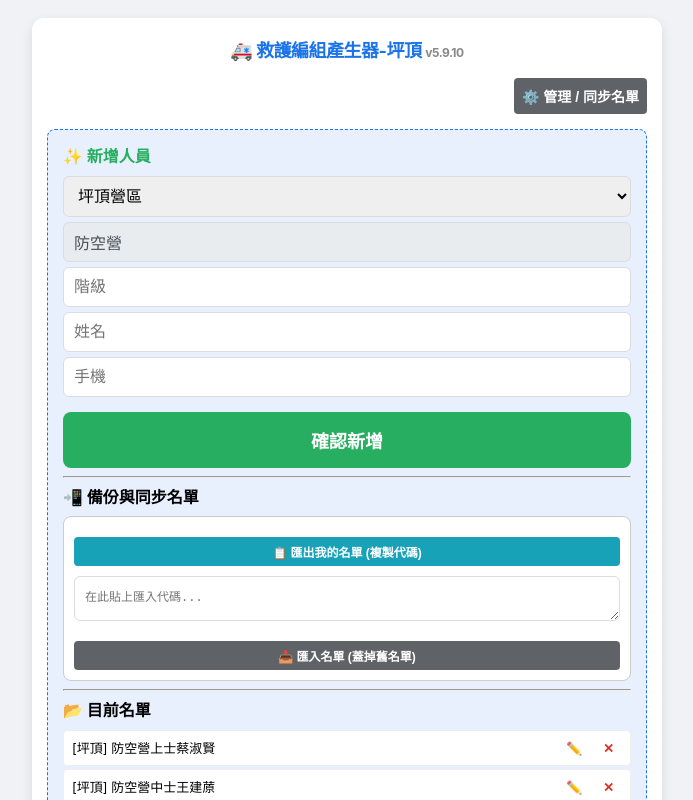
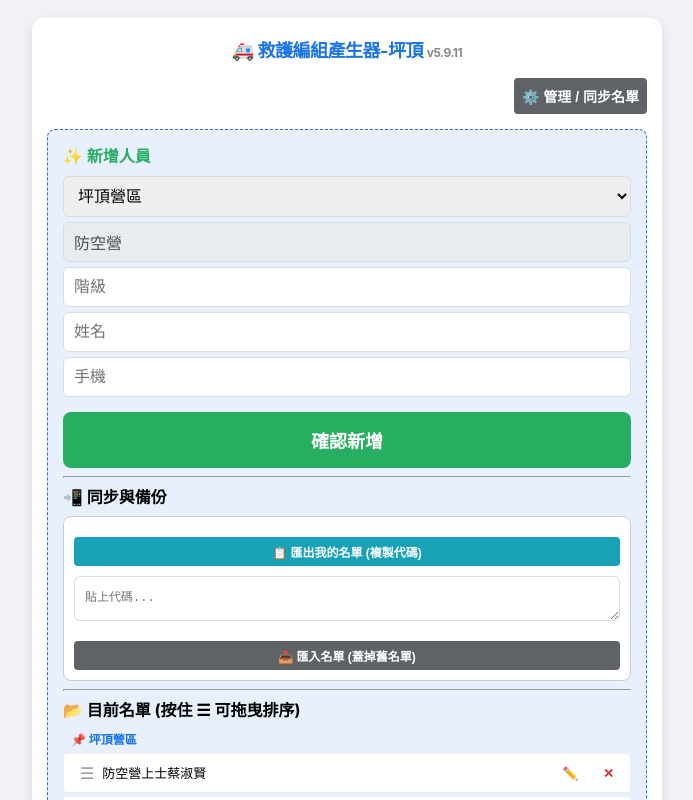
Before and after one commit to chia2155-ux/rollcall, a plain HTML site: page report.html in a window 1280 px wide. Both pictures are taken after a click on the button "⚙️ 管理 / 同步名單". Shown: the top 800 px of the page, without its empty margins (293-986 px from the left). Drawn offline with nearby package versions, Linux system fonts and the light colour scheme.

Commit message:
Update report.html

```diff
--- a/report.html
+++ b/report.html
@@ -3,7 +3,9 @@
 <head>
     <meta charset="UTF-8">
     <meta name="viewport" content="width=device-width, initial-scale=1.0">
-    <title>🚑 救護編組產生器-坪頂 (v5.9.10)</title>
+    <title>🚑 救護編組產生器-坪頂 (v5.9.11)</title>
+    <!-- 引入支援手機拖拉排序的套件 -->
+    <script src="https://cdn.jsdelivr.net/npm/sortablejs@1.15.0/Sortable.min.js"></script>
     <style>
         body { font-family: -apple-system, sans-serif; padding: 10px; background-color: #f0f2f5; line-height: 1.4; }
         .container { max-width: 600px; margin: auto; background: white; padding: 15px; border-radius: 12px; box-shadow: 0 4px 12px rgba(0,0,0,0.1); }
@@ -18,6 +20,8 @@
         .btn-admin { background-color: #5f6368; font-size: 14px; padding: 8px; margin-bottom: 15px; width: auto; display: block; margin-left: auto; color: white; border: none; border-radius: 4px; }
         .admin-panel { display: none; background: #e8f0fe; padding: 15px; border-radius: 8px; margin-bottom: 20px; border: 1px dashed #1a73e8; }
         .contact-item { display: flex; justify-content: space-between; align-items: center; background: white; padding: 8px; margin-top: 3px; border-radius: 4px; font-size: 13px; border: 1px solid #eee; }
+        .drag-handle { cursor: grab; color: #999; padding: 0 8px; font-size: 16px; user-select: none; }
+        .drag-handle:active { cursor: grabbing; }
         .edit-btn { color: #1a73e8; cursor: pointer; font-weight: bold; padding: 2px 8px; margin-right: 5px; }
         .del-btn { color: #d93025; cursor: pointer; font-weight: bold; padding: 2px 8px; }
         .readonly-input { background-color: #e9ecef; color: #495057; }
@@ -37,7 +41,7 @@
 <body>
 
 <div class="container">
-    <h2>🚑 救護編組產生器-坪頂 <span style="font-size: 12px; color: #888;">v5.9.10</span></h2>
+    <h2>🚑 救護編組產生器-坪頂 <span style="font-size: 12px; color: #888;">v5.9.11</span></h2>
     <button class="btn-admin" onclick="toggleAdmin()">⚙️ 管理 / 同步名單</button>
 
     <div id="adminPanel" class="admin-panel">
@@ -63,15 +67,15 @@
         </div>
 
         <hr>
-        <span class="section-title">📲 備份與同步名單</span>
+        <span class="section-title">📲 同步與備份</span>
         <div style="background:#fff; padding:10px; border:1px solid #ccc; border-radius:8px;">
             <button onclick="exportData()" style="background:#17a2b8; font-size:12px; padding:6px; color:white; border:none; border-radius:4px; margin-bottom:5px;">📋 匯出我的名單 (複製代碼)</button>
-            <textarea id="syncData" placeholder="在此貼上匯入代碼..." style="margin-top:5px; font-size:12px; height:45px;"></textarea>
+            <textarea id="syncData" placeholder="貼上代碼..." style="margin-top:5px; font-size:12px; height:45px;"></textarea>
             <button onclick="importData()" style="background:#5f6368; font-size:12px; padding:6px; color:white; border:none; border-radius:4px;">📥 匯入名單 (蓋掉舊名單)</button>
         </div>
 
         <hr>
-        <span class="section-title">📂 目前名單</span>
+        <span class="section-title">📂 目前名單 (按住 ☰ 可拖曳排序)</span>
         <div id="listFull"></div>
         <button onclick="resetToDefault()" style="background:#d93025; font-size:12px; padding:5px; margin-top:15px; color:white; border:none; border-radius:4px;">⚠️ 重設回預設</button>
     </div>
@@ -158,7 +162,7 @@ const defaultData = {
     Duty: [ { title: "情報官中尉", name: "陳家俊" }, { title: "飛技官中尉", name: "洪星瑋" }, { title: "作訓官中尉", name: "張晉愷" }, { title: "通信官中尉", name: "王蔚" }, { title: "後勤官中尉", name: "鄭家澄" }, { title: "訓練官中尉", name: "楊善宭" } ]
 };
 
-let db = JSON.parse(localStorage.getItem('ems_pingding_v5910')) || JSON.parse(JSON.stringify(defaultData));
+let db = JSON.parse(localStorage.getItem('ems_pingding_v5911')) || JSON.parse(JSON.stringify(defaultData));
 
 function adaptFields() {
     const t = document.getElementById('newType').value;
@@ -177,7 +181,7 @@ function toggleExtra(chk, id) { document.getElementById(id).style.display = chk.
 function upP(s, p) { document.getElementById(p).value = document.getElementById(s).options[document.getElementById(s).selectedIndex].dataset.phone || ""; }
 function formatPhone(el) { let v = el.value.replace(/\D/g, ''); if (v.length > 4) v = v.slice(0, 4) + '-' + v.slice(4, 10); el.value = v; }
 function toggleAdmin() { const p = document.getElementById('adminPanel'); p.style.display = p.style.display === 'block' ? 'none' : 'block'; adaptFields(); renderAdminList(); }
-function saveDB() { localStorage.setItem('ems_pingding_v5910', JSON.stringify(db)); initApp(); }
+function saveDB() { localStorage.setItem('ems_pingding_v5911', JSON.stringify(db)); initApp(); }
 function resetToDefault() { if(confirm('確定重設名單？')) { db = JSON.parse(JSON.stringify(defaultData)); saveDB(); } }
 
 function saveContact() {
@@ -203,16 +207,13 @@ function editContact(t, i) {
     else { document.getElementById('newUnit').value = p.unit; document.getElementById('newRank').value = p.rank; document.getElementById('newPhone').value = p.phone; }
     document.getElementById('newName').value = p.name;
 
-    // UI 變更為編輯狀態
     document.getElementById('btnAction').innerText = '儲存修改';
     document.getElementById('btnCancel').style.display = 'block';
     document.getElementById('adminTitle').innerText = '✏️ 編輯人員';
     document.getElementById('adminTitle').style.color = '#1a73e8';
 
-    // 🌟 自動平滑滾動到最上方的新增/編輯區塊
     document.getElementById('adminTitle').scrollIntoView({ behavior: 'smooth', block: 'start' });
 
-    // 🌟 閃爍高亮動畫提示
     const flashList = ['newName', 'newPhone', 'newRank', 'newTitle'];
     flashList.forEach(id => {
         const el = document.getElementById(id);
@@ -237,17 +238,56 @@ function deleteContact(type, index) { if(confirm('確定刪除？')) { db[type].
 function renderAdminList() {
     const div = document.getElementById('listFull'); div.innerHTML = '';
     const keyMap = { PingDing:'坪頂', SongShan:'嵩山', Duty:'戰情' };
+
     Object.keys(db).forEach(k => {
+        if(!db[k] || db[k].length === 0) return;
+
+        // 為每個分類建立一個可拖曳的子容器
+        let subContainerId = `sortable-${k}`;
+        let sectionHeader = `<div style="font-weight:bold; font-size:12px; color:#1a73e8; margin-top:10px; margin-bottom:4px; padding-left:8px;">📌 ${keyMap[k]||k}營區</div>`;
+        let subContainer = `<div id="${subContainerId}"></div>`;
+
+        div.innerHTML += sectionHeader + subContainer;
+
+        const subDiv = document.getElementById(subContainerId);
         (db[k]||[]).forEach((p, i) => {
             const displayName = p.unit ? (p.unit+p.rank+p.name) : (p.title+p.name);
-            div.innerHTML += `<div class="contact-item"><span>[${keyMap[k]||k}] ${displayName}</span>
-                <div><span class="edit-btn" onclick="editContact('${k}', ${i})">✏️</span><span class="del-btn" onclick="deleteContact('${k}', ${i})">✕</span></div></div>`;
+            subDiv.innerHTML += `
+                <div class="contact-item" data-index="${i}" data-type="${k}">
+                    <div style="display:flex; align-items:center;">
+                        <span class="drag-handle">☰</span>
+                        <span>${displayName}</span>
+                    </div>
+                    <div>
+                        <span class="edit-btn" onclick="editContact('${k}', ${i})">✏️</span>
+                        <span class="del-btn" onclick="deleteContact('${k}', ${i})">✕</span>
+                    </div>
+                </div>`;
+        });
+
+        // 綁定拖曳套件 (Sortable.js)
+        new Sortable(subDiv, {
+            handle: '.drag-handle',
+            animation: 150,
+            onEnd: function (evt) {
+                const type = k;
+                const oldIndex = evt.oldIndex;
+                const newIndex = evt.newIndex;
+
+                // 重新調整陣列內部的順序
+                const movedItem = db[type].splice(oldIndex, 1)[0];
+                db[type].splice(newIndex, 0, movedItem);
+
+                // 儲存並即時更新全域選單
+                localStorage.setItem('ems_pingding_v5911', JSON.stringify(db));
+                initApp();
+            }
         });
     });
 }
 
-function exportData() { navigator.clipboard.writeText(btoa(unescape(encodeURIComponent(JSON.stringify(db))))).then(() => alert('匯出成功，已複製代碼！')); }
-function importData() { try { const d = JSON.parse(decodeURIComponent(escape(atob(document.getElementById('syncData').value.trim())))); if(confirm('匯入將覆蓋目前名單，確定？')) { db = d; saveDB(); alert('成功！'); } } catch(e) { alert('代碼錯誤！'); } }
+function exportData() { navigator.clipboard.writeText(btoa(unescape(encodeURIComponent(JSON.stringify(db))))).then(() => alert('已複製代碼！')); }
+function importData() { try { const d = JSON.parse(decodeURIComponent(escape(atob(document.getElementById('syncData').value.trim())))); if(confirm('匯入？')) { db = d; saveDB(); alert('成功！'); } } catch(e) { alert('代碼錯誤！'); } }
 
 function initApp() {
     const today = new Date().toISOString().split('T')[0]; document.getElementById('reportDate').value = today;
```
